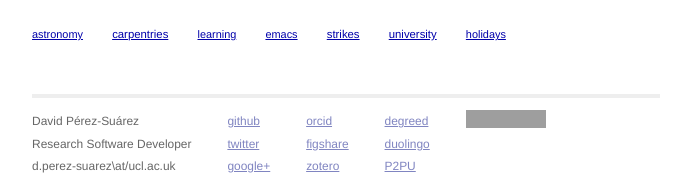
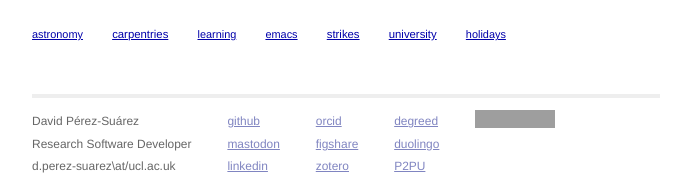
Before and after one commit to dpshelio/dpshelio.github.io, a Jekyll site: the page built from index.html, in a window 1280 px wide. Shown: the part 1196-1383 px from the top of the page, without its empty margins (294-985 px from the left). Built offline with Jekyll 4.4.1, drawn with Linux system fonts in a browser that asks for light colours; grey boxes are pictures that could not be loaded.

Commit message:
adds new social media

```diff
--- a/_layouts/default.html
+++ b/_layouts/default.html
@@ -37,8 +37,8 @@
             <div class="contact">
               <p>
                 <a href="https://github.com/dpshelio">github</a><br />
-                <a href="https://twitter.com/dvdgc13">twitter</a><br />
-		<a href="https://plus.google.com/+DVDPS/">google+</a><br />
+                <a href="https://mastodon.green/@dvdgc13">mastodon</a><br />
+		<a href="https://www.linkedin.com/in/davidperezsuarez/">linkedin</a><br />
               </p>
             </div>
 	    <div class="contact">
```
